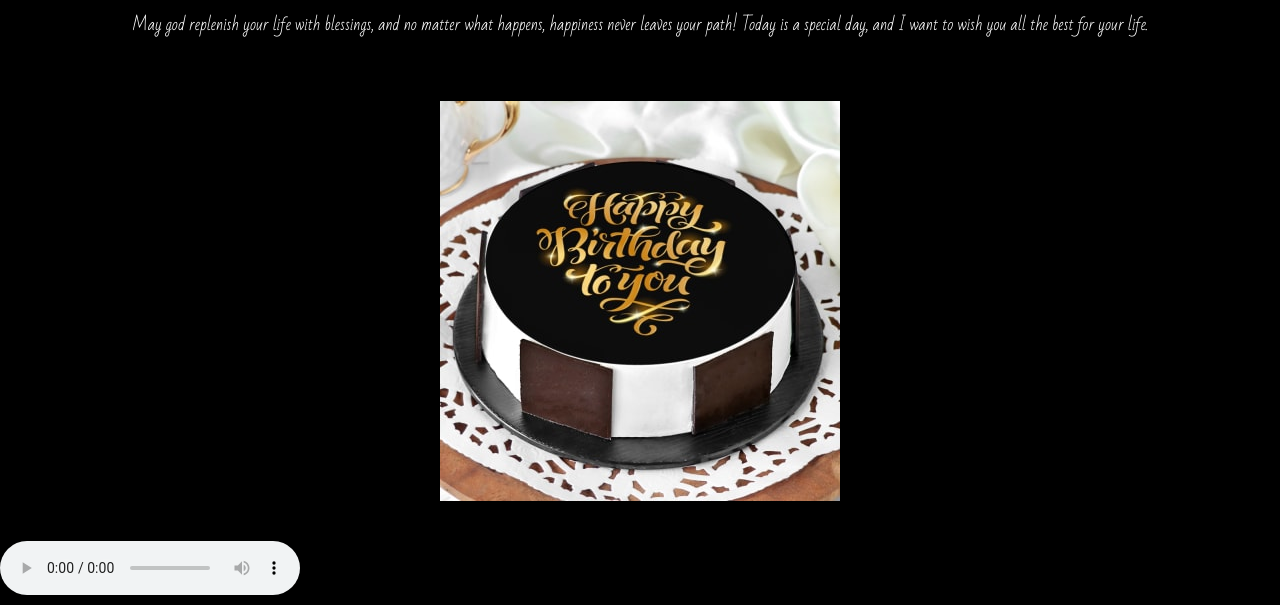
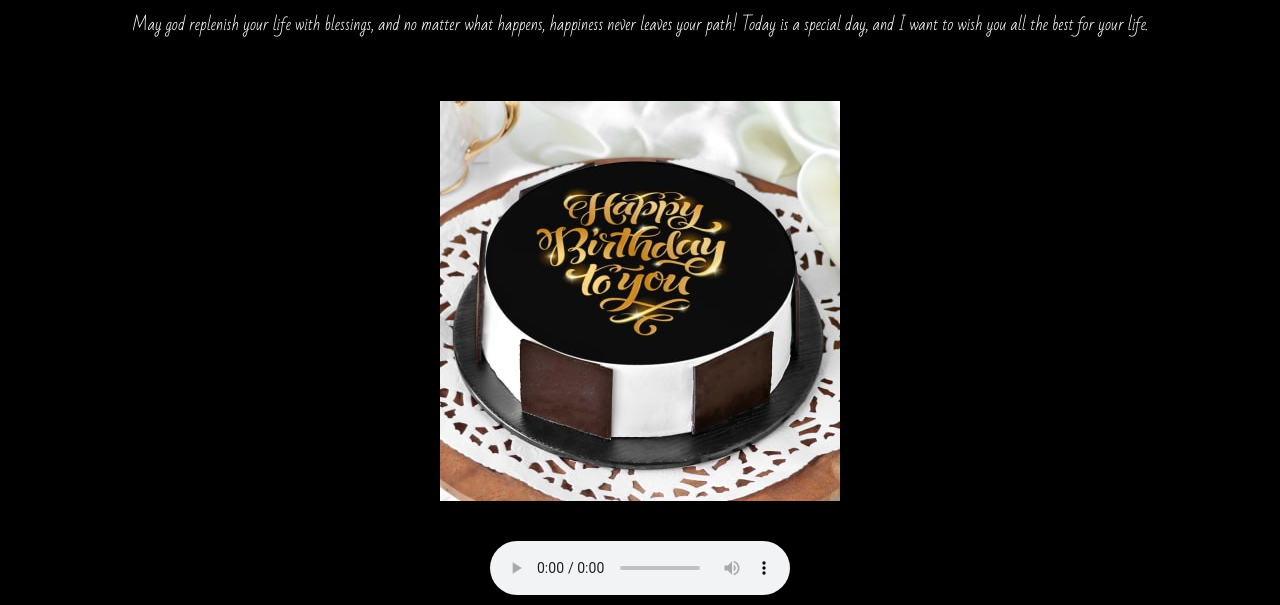
Before and after one commit to dipanshu73/birthday, a plain HTML site: page index.html in a window 1280 px wide. Shown: the part 559-1164 px from the top of the page. Drawn offline with Linux system fonts and the light colour scheme.

Commit message:
first commit

```diff
--- a/index.html
+++ b/index.html
@@ -142,6 +142,10 @@
 		.qut{
 			padding: 15px;
 		}
+		#my_audio{
+			margin-left: auto;
+			margin-right: auto;
+		}
 	</style>
 </head>
 <body>
@@ -178,7 +182,9 @@
 	<div style="margin: 30px 0;text-align: center;">
 		<img src="p-royal-birthday-wish-cake-1-kg--111506-m.jpg" style="max-width: 100%;height: auto;margin-left: auto;margin-right: auto;">
 	</div>
-	<audio src="song.mp3" id="my_audio" type="audio/mpeg" controls autoplay loop="loop"></audio>
+	<div class="text-center" style="margin: 20px 0;text-align: center;">
+		<audio src="song.mp3" id="my_audio" type="audio/mpeg" controls autoplay loop="loop"></audio>
+	</div>
 
 	<script type="text/javascript">
 		window.onload = function() {
```
